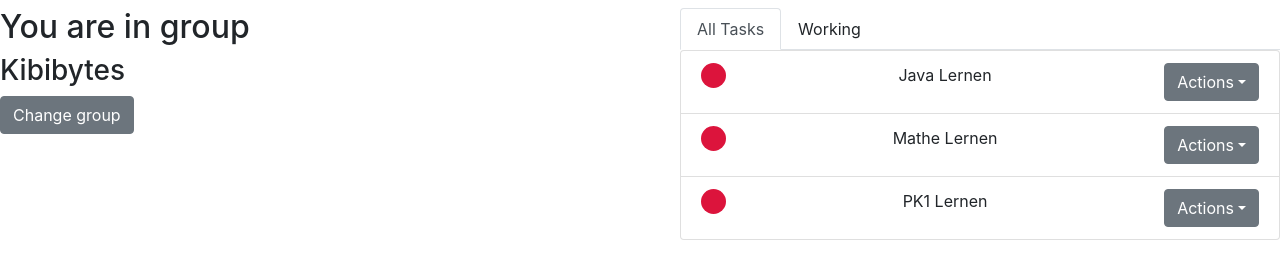
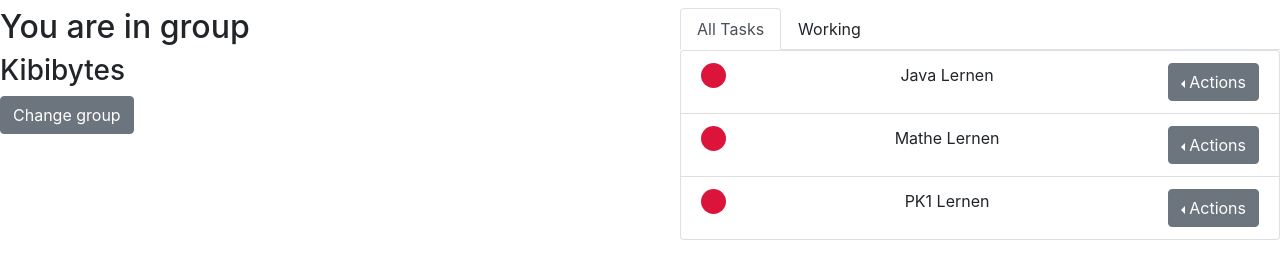
Before and after one commit to dohack2018/TodoTogetherRN, a React (Create React App) app: page / in a window 1280 px wide. Shown: the part 128-405 px from the top of the page. Built offline with nearby package versions, Linux system fonts and the light colour scheme.

Commit message:
Change action direction

```diff
--- a/src/components/TodoList/TodoItem/index.js
+++ b/src/components/TodoList/TodoItem/index.js
@@ -42,7 +42,7 @@ export class TodoItem extends Component {
                     {this.props.title}
                 </div>
                 <div className="TodoItem__action">
-                    <ButtonDropdown isOpen={this.state.actionsOpen} toggle={this.toggle.bind(this)}>
+                    <ButtonDropdown isOpen={this.state.actionsOpen} toggle={this.toggle.bind(this)} direction="left">
                         <DropdownToggle caret>
                             Actions
                         </DropdownToggle>
```
